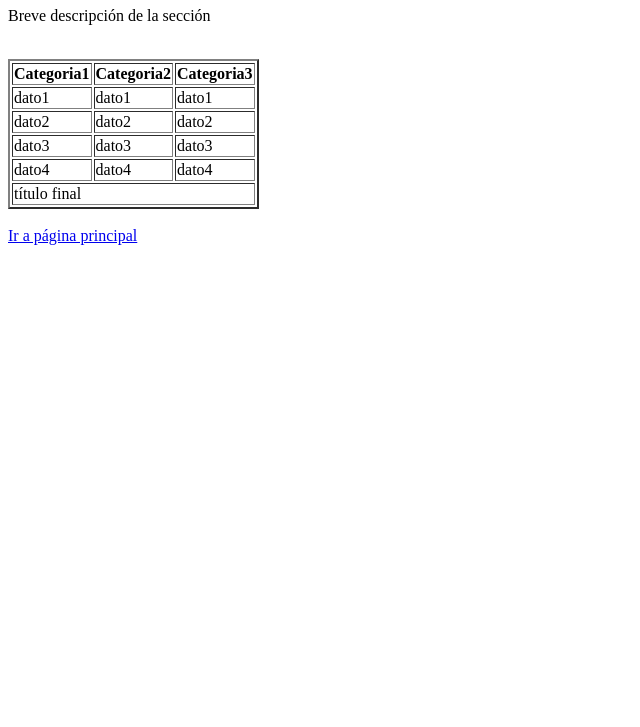
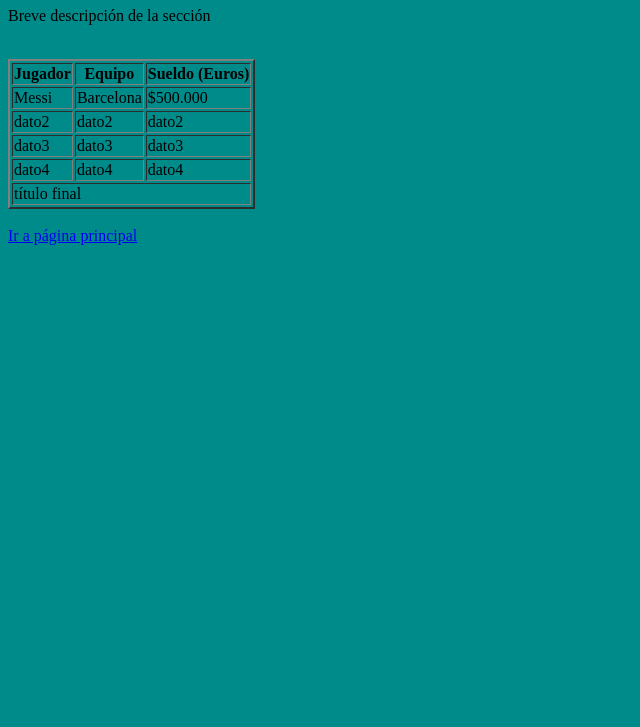
Before and after one commit to juanjimenez19/Arboles, a plain HTML site: page seccion3.html in a window 1280 px wide. Shown: the part 73-800 px from the top of the page, without its empty margins (0-640 px from the left). Drawn offline with Linux system fonts and the light colour scheme.

Commit message:
Version 2.0

```diff
--- a/seccion3.html
+++ b/seccion3.html
@@ -4,6 +4,7 @@
 <head>
 	<meta charset='utf-8'>
 	<meta name='viewport' content='width=device-width, initial-scale=1'>
+	<link rel="stylesheet" href="style.css">
 	<title> Sección3 </title>
 </head>
 
@@ -13,16 +14,16 @@
 	<table border="2px">
 		<thead>
 			<tr>
-				<th>Categoria1</th>
-				<th>Categoria2</th>
-				<th>Categoria3</th>
+				<th>Jugador</th>
+				<th>Equipo</th>
+				<th>Sueldo (Euros)</th>
 			</tr>
 		</thead>
 		<tbody>
 			<tr>
-				<td>dato1</td>
-				<td>dato1</td>
-				<td>dato1</td>
+				<td>Messi</td>
+				<td>Barcelona</td>
+				<td>$500.000</td>
 			</tr>
 			<tr>
 				<td>dato2</td>
--- /dev/null
+++ b/style.css
@@ -0,0 +1,9 @@
+img{
+    width: 450px;
+    height: 230px;
+}
+
+body{
+    background-color: darkcyan;
+
+}
```
Also changed, not shown: index.html (+3 -2 lines), seccion1.html (+1 -0 lines), seccion2.html (+1 -0 lines), imagenes/1.jpg, imagenes/2.jpg, imagenes/3.jpg.
